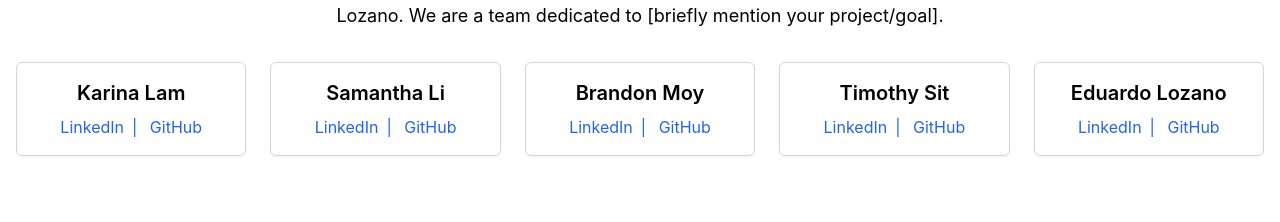
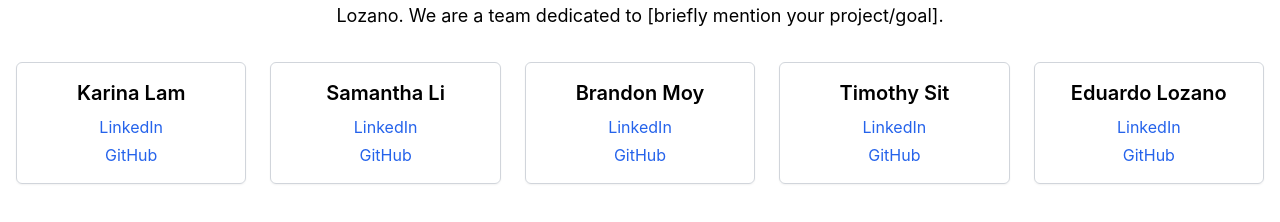
Before and after one commit to eduardoloz/bulletin-website, a React (Create React App) app: page /about in a window 1280 px wide. Shown: the part 512-734 px from the top of the page. Built offline with nearby package versions, Linux system fonts and the light colour scheme; no server answers.

Commit message:
added the links to be proper

```diff
--- a/src/pages/About.js
+++ b/src/pages/About.js
@@ -60,15 +60,14 @@ function About() {
         {/* Map over members to create a card for each */}
         {members.map((member) => (
           // Member card with padding, border, and rounded corners
-          <div key={member.name} className="border border-gray-300 p-4 rounded-md shadow-sm">
+          <div key={member.name} className="border border-gray-300 p-4 rounded-md shadow-sm flex flex-col items-center"> {/* Added flex and items-center for centering content */}
             {/* Member name */}
             <h3 className="text-xl font-semibold mb-2">{member.name}</h3>
-            {/* Social links */}
+            {/* Social links - Now in separate paragraphs */}
+            <p className="text-blue-600 hover:underline mb-1"> {/* Added mb-1 for small space */}
+              <a href={member.linkedIn} target="_blank" rel="noopener noreferrer">LinkedIn</a>
+            </p>
             <p className="text-blue-600 hover:underline">
-              {/* Link to LinkedIn */}
-              <a href={member.linkedIn} target="_blank" rel="noopener noreferrer">LinkedIn</a>
-              <span className="mx-2">|</span> {/* Separator */}
-              {/* Link to GitHub */}
               <a href={member.github} target="_blank" rel="noopener noreferrer">GitHub</a>
             </p>
           </div>
```
